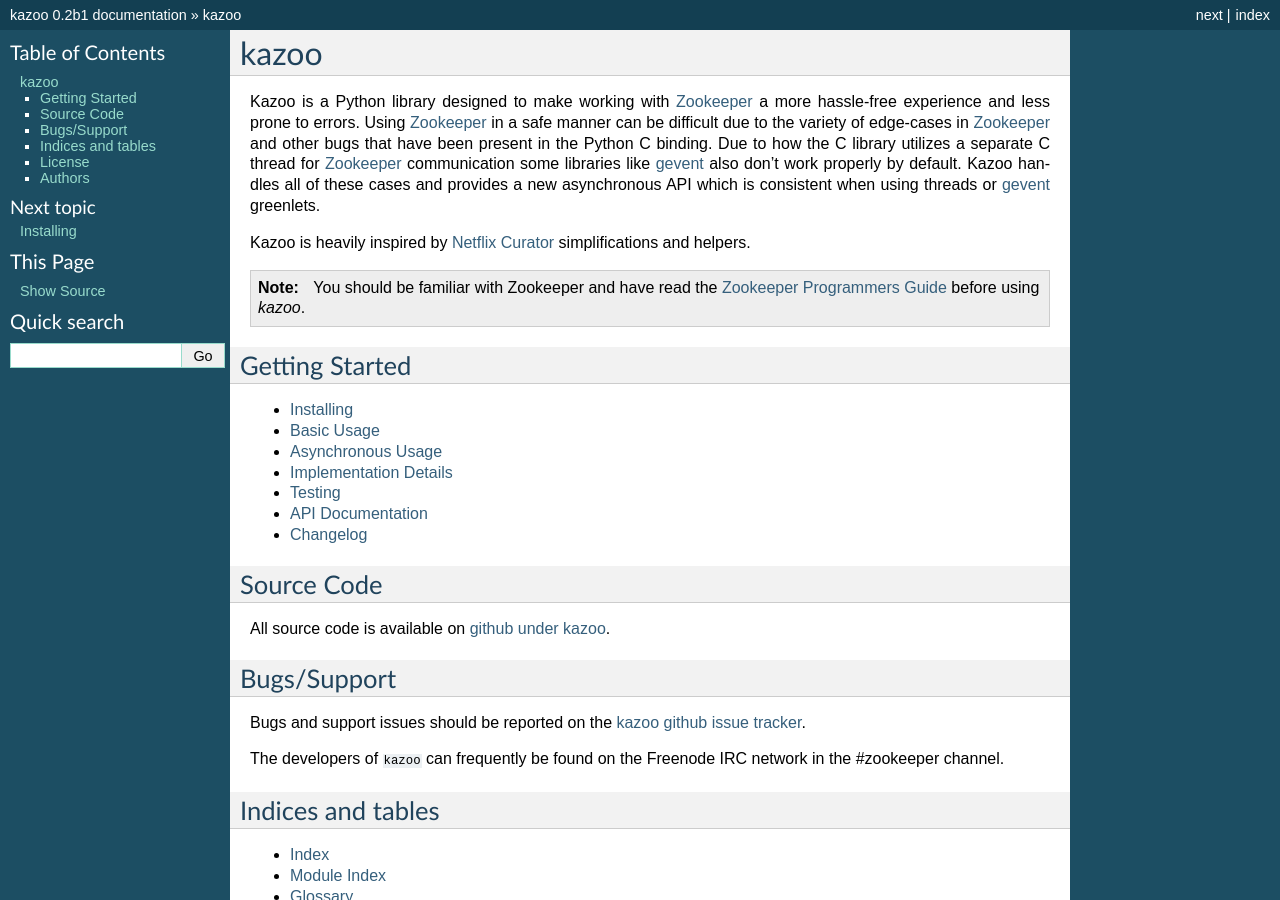
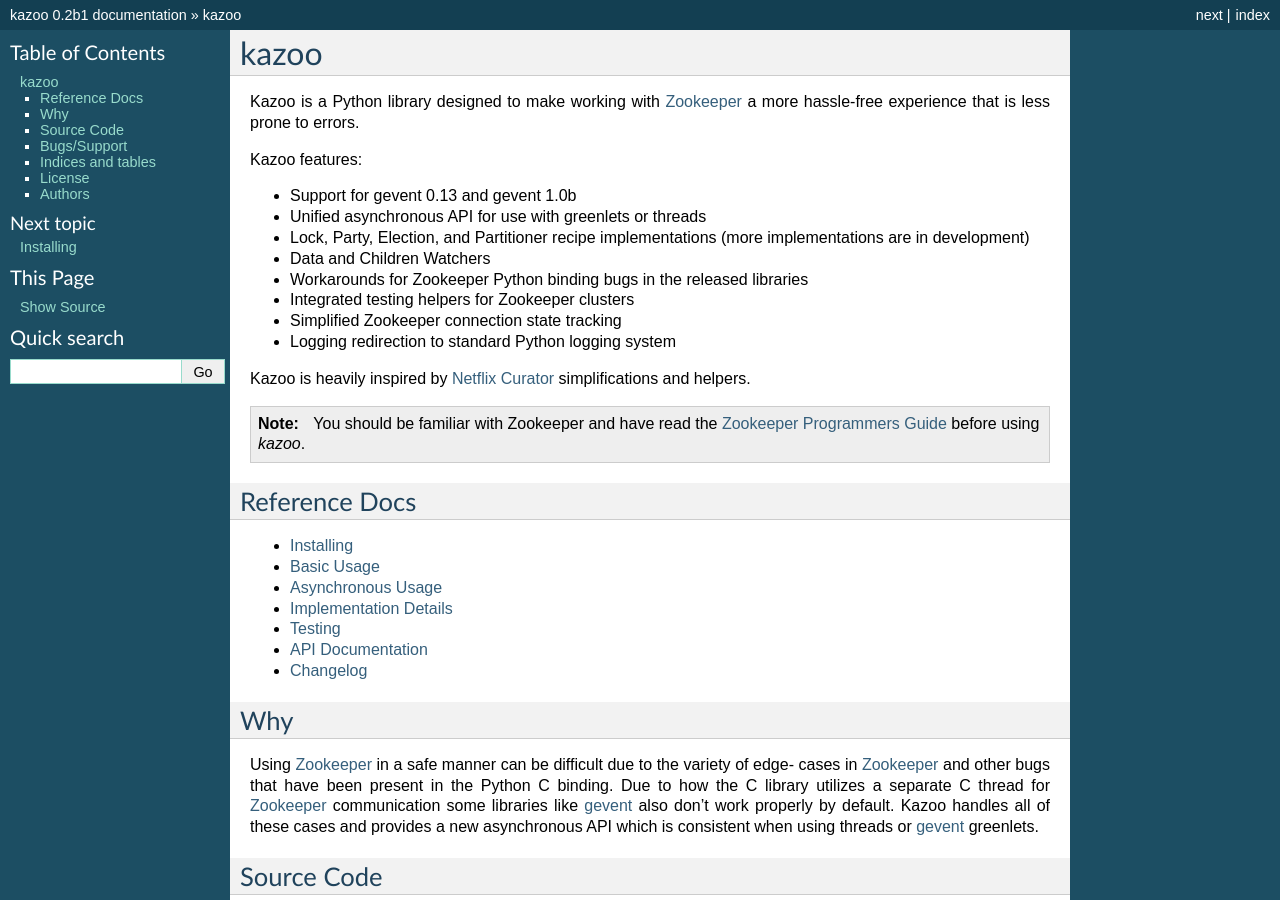
Before and after one commit to python-zk/kazoo, a Sphinx documentation site: the page built from docs/index.rst, in a window 1280 px wide and 900 px high. Built offline with Sphinx 7.4.7, drawn with Linux system fonts in a browser that asks for light colours.

Commit message:
Switch up the index order and pitch it a little better

```diff
--- a/docs/index.rst
+++ b/docs/index.rst
@@ -3,13 +3,19 @@
 =====
 
 Kazoo is a Python library designed to make working with :term:`Zookeeper` a
-more hassle-free experience and less prone to errors. Using :term:`Zookeeper`
-in a safe manner can be difficult due to the variety of edge-cases in
-:term:`Zookeeper` and other bugs that have been present in the Python C
-binding. Due to how the C library utilizes a separate C thread for
-:term:`Zookeeper` communication some libraries like `gevent`_ also don't work
-properly by default. Kazoo handles all of these cases and provides a new
-asynchronous API which is consistent when using threads or `gevent`_ greenlets.
+more hassle-free experience that is less prone to errors.
+
+Kazoo features:
+
+* Support for gevent 0.13 and gevent 1.0b
+* Unified asynchronous API for use with greenlets or threads
+* Lock, Party, Election, and Partitioner recipe implementations (more
+  implementations are in development)
+* Data and Children Watchers
+* Workarounds for Zookeeper Python binding bugs in the released libraries
+* Integrated testing helpers for Zookeeper clusters
+* Simplified Zookeeper connection state tracking
+* Logging redirection to standard Python logging system
 
 Kazoo is heavily inspired by `Netflix Curator`_ simplifications and helpers.
 
@@ -18,8 +24,8 @@
     You should be familiar with Zookeeper and have read the `Zookeeper
     Programmers Guide`_ before using `kazoo`.
 
-Getting Started
-===============
+Reference Docs
+==============
 
 .. toctree::
    :maxdepth: 1
@@ -31,6 +37,16 @@
    testing
    api
    Changelog <changelog>
+
+Why
+===
+
+Using :term:`Zookeeper` in a safe manner can be difficult due to the variety of
+edge- cases in :term:`Zookeeper` and other bugs that have been present in the
+Python C binding. Due to how the C library utilizes a separate C thread for
+:term:`Zookeeper` communication some libraries like `gevent`_ also don't work
+properly by default. Kazoo handles all of these cases and provides a new
+asynchronous API which is consistent when using threads or `gevent`_ greenlets.
 
 Source Code
 ===========
```
